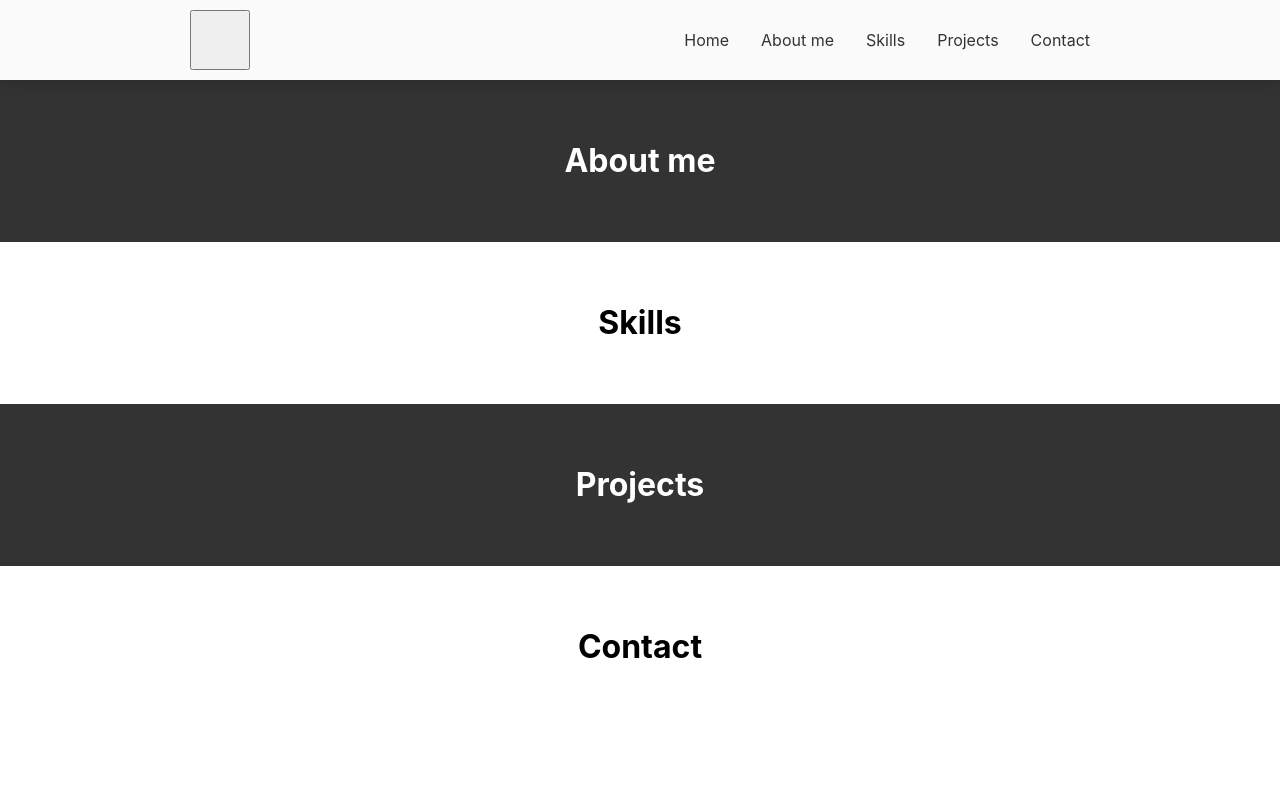
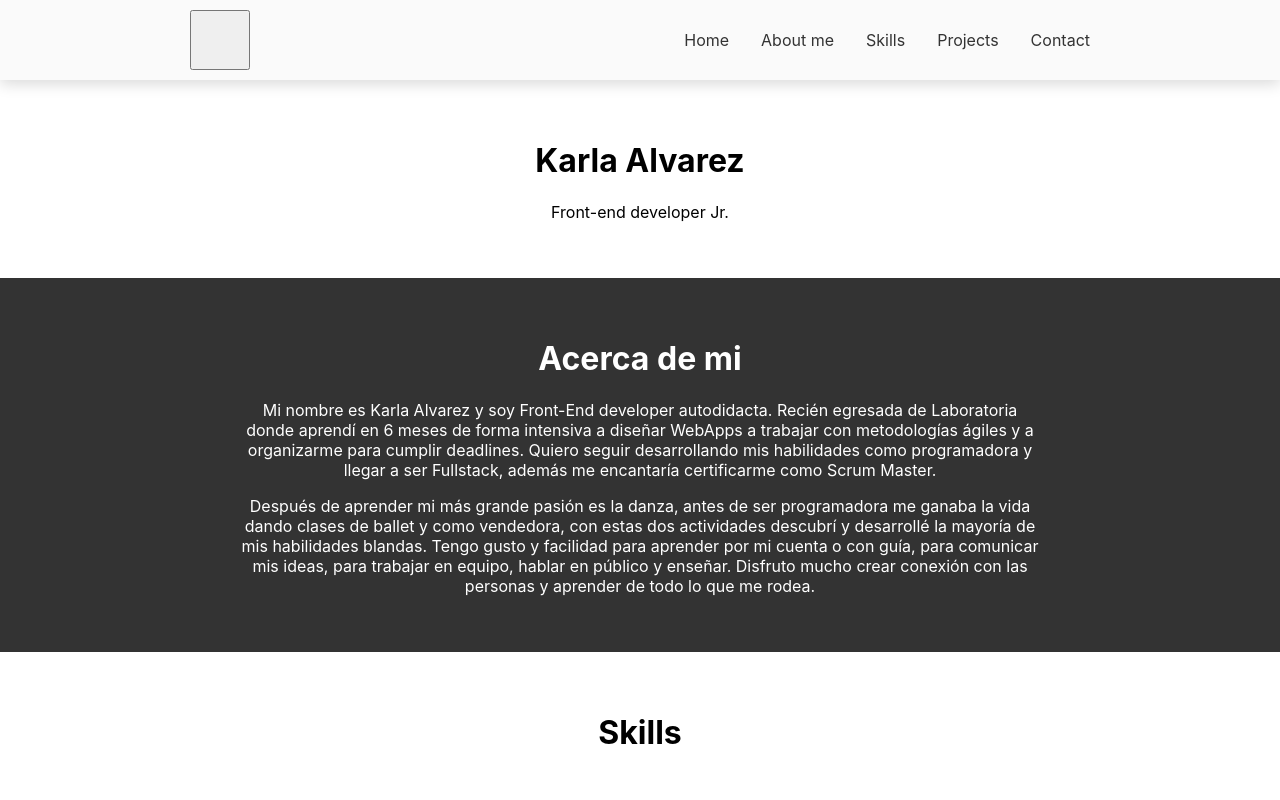
Before and after one commit to karlaalvarez92/karlaalvarezlaboratoria.github.io, a React (Create React App) app: page / in a window 1280 px wide. Shown: the top 800 px of the page. Built offline with nearby package versions, Linux system fonts and the light colour scheme.

Commit message:
Primera iteraciÃn "About me" -Se agrega compontente "Home" con nombre y subtÃtulo. -Se agrega descripciÃn en "About me" acerca de mÃ. -Se agrega icono de mariposa para el "title" en index.html

```diff
--- a/public/index.html
+++ b/public/index.html
@@ -2,19 +2,20 @@
 <html lang="en">
   <head>
     <meta charset="utf-8" />
-    <link rel="shortcut icon" href="%PUBLIC_URL%/favicon.ico" />
+   <!-- <link rel="shortcut icon" href="%PUBLIC_URL%/favicon.ico" /> -->
+   <link rel="shortcut icon" type= "image/x-icon" href="./butterfly.png" />
     <meta name="viewport" content="width=device-width, initial-scale=1" />
     <meta name="theme-color" content="#000000" />
-    <meta
+    <!--<meta
       name="description"
       content="Web site created using create-react-app"
-    />
-    <link rel="apple-touch-icon" href="logo192.png" />
+    /> -->
+   <!-- <link rel="apple-touch-icon" href="logo192.png" /> -->
     <!--
       manifest.json provides metadata used when your web app is installed on a
       user's mobile device or desktop. See https://developers.google.com/web/fundamentals/web-app-manifest/
     -->
-    <link rel="manifest" href="%PUBLIC_URL%/manifest.json" />
+   <!-- <link rel="manifest" href="%PUBLIC_URL%/manifest.json" /> -->
     <!--
       Notice the use of %PUBLIC_URL% in the tags above.
       It will be replaced with the URL of the `public` folder during the build.
--- a/src/AboutMe.js
+++ b/src/AboutMe.js
@@ -6,6 +6,25 @@ export default function About({ title, subtitle, dark, id }) {
       <div className="section-content" id={id}>
         <h1>{title}</h1>
         <p>{subtitle}</p>
+        <p>Mi nombre es Karla Alvarez y soy Front-End developer autodidacta.
+          Recién egresada de Laboratoria donde aprendí en 6 meses de forma
+          intensiva a diseñar WebApps a trabajar con metodologías ágiles y a
+          organizarme para cumplir deadlines.
+          Quiero seguir desarrollando mis habilidades como programadora y llegar
+          a ser Fullstack, además me encantaría certificarme como Scrum Master.</p>
+
+        <p>Después de aprender mi más grande pasión es la danza,  antes de ser
+          programadora me ganaba la vida dando clases de ballet y como vendedora,
+          con estas dos actividades descubrí y desarrollé  la mayoría de mis
+          habilidades blandas. Tengo gusto y facilidad para aprender por mi cuenta
+          o con guía, para comunicar mis ideas, para trabajar en equipo, hablar en
+          público y enseñar. Disfruto mucho crear conexión con las personas y aprender
+          de todo lo que me rodea.  </p>
+
+
+
+
+
       </div>
     </div>
   );
--- a/src/App.js
+++ b/src/App.js
@@ -6,6 +6,7 @@ import Skills from './Skills';
 import Contact from './Contact';
 import About from './AboutMe';
 import Proyects from './Proyects';
+import Home from './Home';
 //import Butterfly from './Butterflies'
 
 class App extends Component {
@@ -13,29 +14,35 @@ class App extends Component {
   return (
     <div className="App">
         <Navbar />
+        <Home
+          title="Karla Alvarez"
+          subtitle={"Front-end developer Jr."}
+          dark={false}
+          id="Home"
+        />
         <About
-          title="About me"
-          //subtitle={dummyText}
+          title="Acerca de mi"
+          //subtitle={}
           dark={true}
-          id="section1"
+          id="About me"
         />
         <Skills
           title="Skills"
           //subtitle={dummyText}
           dark={false}
-          id="section2"
+          id="Skills"
         />
         <Proyects
           title="Projects"
           //subtitle={dummyText}
           dark={true}
-          id="section3"
+          id="Projects"
         />
         <Contact
           title="Contact"
           //subtitle={dummyText}
           dark={false}
-          id="section4"
+          id="Contact"
         />
         {/* <Section
           title="Section 5"
--- /dev/null
+++ b/src/Home.js
@@ -0,0 +1,12 @@
+import React from 'react';
+
+export default function Home({ title, subtitle, dark, id }) {
+  return (
+    <div className={"section" + (dark ? " section-dark" : "")}>
+      <div className="section-content" id={id}>
+        <h1>{title}</h1>
+        <p>{subtitle}</p>
+      </div>
+    </div>
+  );
+}
--- a/src/Navbar.js
+++ b/src/Navbar.js
@@ -21,7 +21,7 @@ export default class Navbar extends Component {
             <li className="nav-item">
               <Link
                 activeClass="active"
-                to="section1"
+                to="Home"
                 spy={true}
                 smooth={true}
                 offset={-70}
@@ -33,7 +33,7 @@ export default class Navbar extends Component {
             <li className="nav-item">
               <Link
                 activeClass="active"
-                to="section1"
+                to="About me"
                 spy={true}
                 smooth={true}
                 offset={-70}
@@ -45,7 +45,7 @@ export default class Navbar extends Component {
             <li className="nav-item">
               <Link
                 activeClass="active"
-                to="section2"
+                to="Skills"
                 spy={true}
                 smooth={true}
                 offset={-70}
@@ -57,7 +57,7 @@ export default class Navbar extends Component {
             <li className="nav-item">
               <Link
                 activeClass="active"
-                to="section3"
+                to="Projects"
                 spy={true}
                 smooth={true}
                 offset={-70}
@@ -69,7 +69,7 @@ export default class Navbar extends Component {
             <li className="nav-item">
               <Link
                 activeClass="active"
-                to="section4"
+                to="Contact"
                 spy={true}
                 smooth={true}
                 offset={-70}
```
Also changed, not shown: public/butterfly.png (added).
